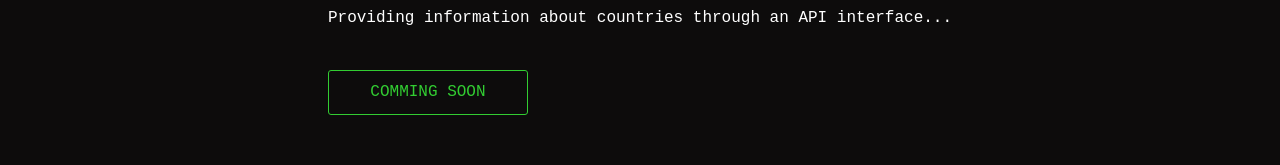
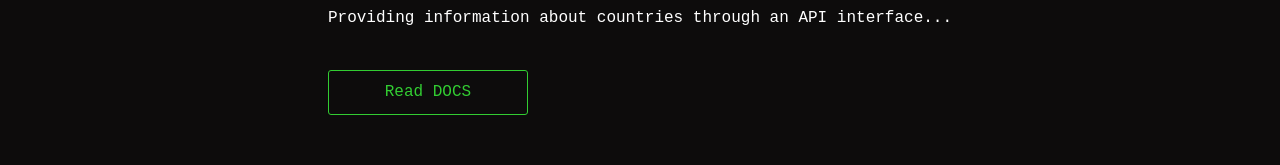
Before and after one commit to Computer4062/earthoverview-2.0, a React (Vite) app in the folder client/: page / in a window 1280 px wide. Shown: the part 943-1108 px from the top of the page. Built offline with nearby package versions, Linux system fonts and the light colour scheme; a web font is replaced by a local one.

Commit message:
client side - API links added

```diff
--- a/client/src/Components/NavBar/NavBar.jsx
+++ b/client/src/Components/NavBar/NavBar.jsx
@@ -25,7 +25,7 @@ function NavBar(){
 				</li>
 				<li className="nav-item">
 				<a class="nav-link" href="#">Time Converter - COMMING SOON</a>
-				<a class="nav-link" href="#">API Docs - COMMING SOON</a>
+				<a class="nav-link" href="https://rapidapi.com/user/mihanedirisinghe">API Docs</a>
 				</li>
 			</ul>
 			</div>
--- a/client/src/Pages/App.jsx
+++ b/client/src/Pages/App.jsx
@@ -68,7 +68,12 @@ function App() {
           <p>Providing information about countries through an API interface...</p>
         </div>
 
-        <HackerButton text="COMMING SOON" width="200px" height="45px" borderRadius="3px" />
+        <HackerButton
+          text="Read DOCS"
+          width="200px" height="45px"
+          borderRadius="3px"
+          onClick={() => window.location.href="https://rapidapi.com/user/mihanedirisinghe"}
+        />
       </div>
 
       <Footer />
```
